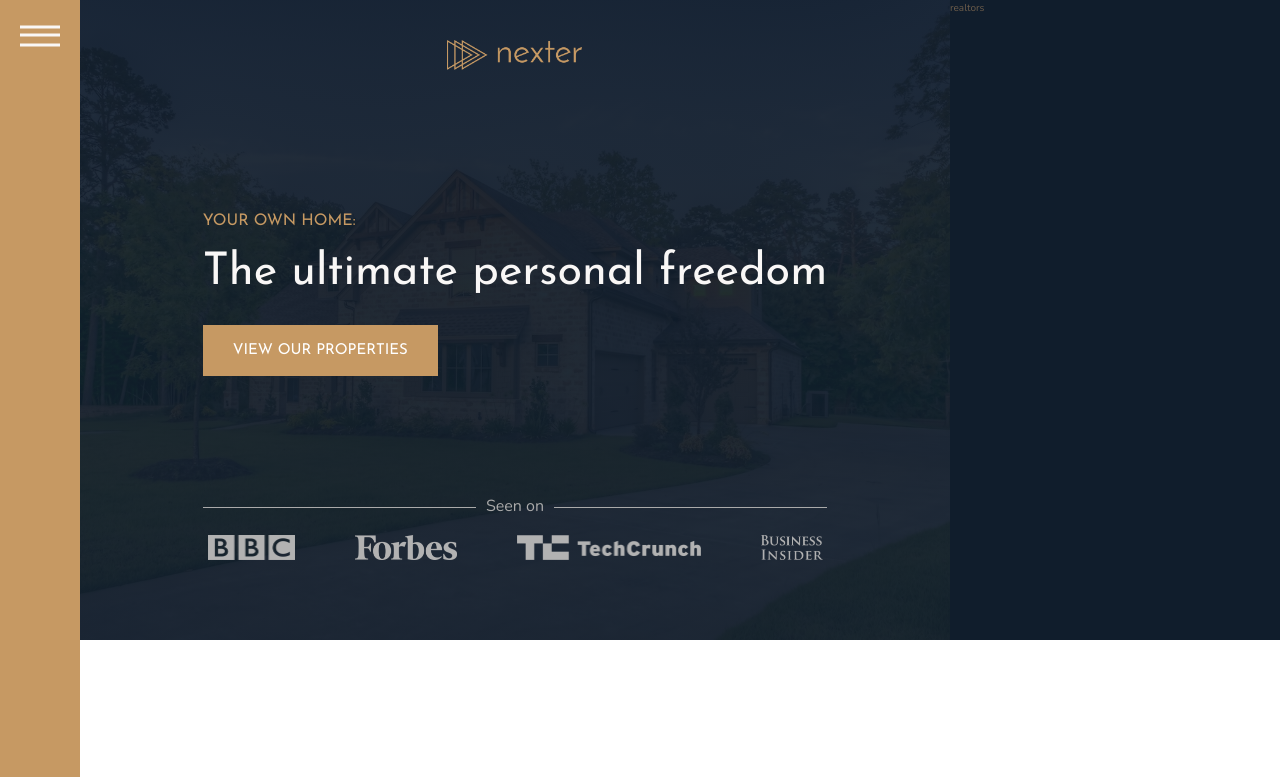
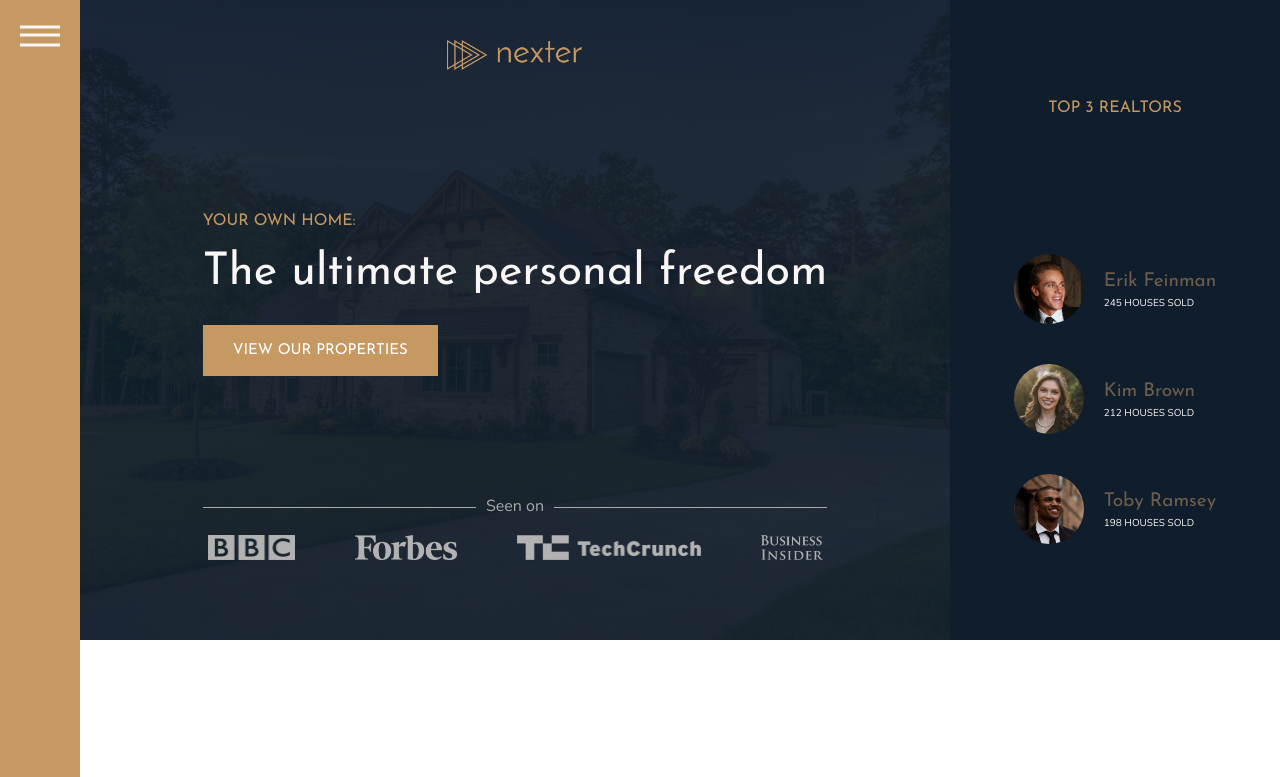
Before and after one commit to abdelghanyMh/Nexter, a website: page index.html in a window 1280 px wide. Shown: the top 777 px of the page. Drawn offline with nearby package versions, Linux system fonts and the light colour scheme.

Commit message:
add: realtors style&markup

```diff
--- a/index.html
+++ b/index.html
@@ -35,7 +35,7 @@
             </ul>
         </nav>
     </div>
-    <header class="header">
+    <header id="header" class="header">
         <img src="dist/img/logo.png" alt="Nexter logo" class="header__logo">
         <h3 class="heading-3">Your own home:</h3>
         <h1 class="heading-1">The ultimate personal freedom</h1>
@@ -49,7 +49,28 @@
         </div>
     </header>
 
-    <div id="realtors" class="realtors">realtors</div>
+    <div id="realtors" class="realtors">
+        <h3 class="heading-3">Top 3 Realtors</h3>
+        <div class="realtors__list">
+            <img src="dist/img/realtor-1.jpeg" alt="Realtor 1" class="realtors__img">
+            <div class="realtors__details">
+                <h4 class="heading-4 heading-4--light">Erik Feinman</h4>
+                <p class="realtors__sold">245 houses sold</p>
+            </div>
+
+            <img src="dist/img/realtor-2.jpeg" alt="Realtor 2" class="realtors__img">
+            <div class="realtors__details">
+                <h4 class="heading-4 heading-4--light">Kim Brown</h4>
+                <p class="realtors__sold">212 houses sold</p>
+            </div>
+
+            <img src="dist/img/realtor-3.jpeg" alt="Realtor 3" class="realtors__img">
+            <div class="realtors__details">
+                <h4 class="heading-4 heading-4--light">Toby Ramsey</h4>
+                <p class="realtors__sold">198 houses sold</p>
+            </div>
+        </div>
+    </div>
 
     <section id="features" class="features">
         <div class="feature">
--- a/sass/components/_realtors.sass
+++ b/sass/components/_realtors.sass
@@ -1,4 +1,21 @@
 @use '../abstracts'
 .realtors
     background-color: abstracts.$secondary
-    grid-column:  col-start 7  / full-end
+    grid-column: col-start 7 / full-end
+    padding: 3rem
+    display: grid
+    align-items: center
+    justify-content: center
+    justify-items: center
+    &__list
+        display: grid
+        grid-template-columns: min-content max-content
+        align-items: center
+        gap: 5vh 2rem
+    &__img
+        width: 7rem
+        border-radius: 50%
+    &__sold
+        text-transform: uppercase
+        color: abstracts.$grey-light-1
+        margin-top: -3px
```
Also changed, not shown: dist/css/style.css, 1 other file.
